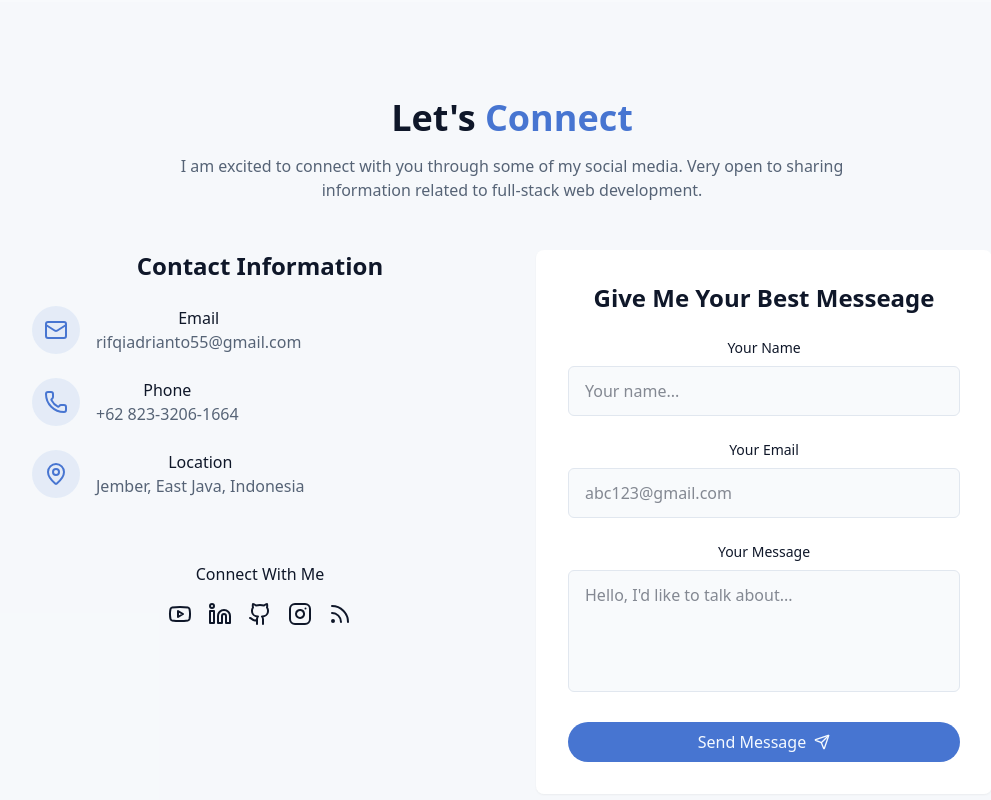
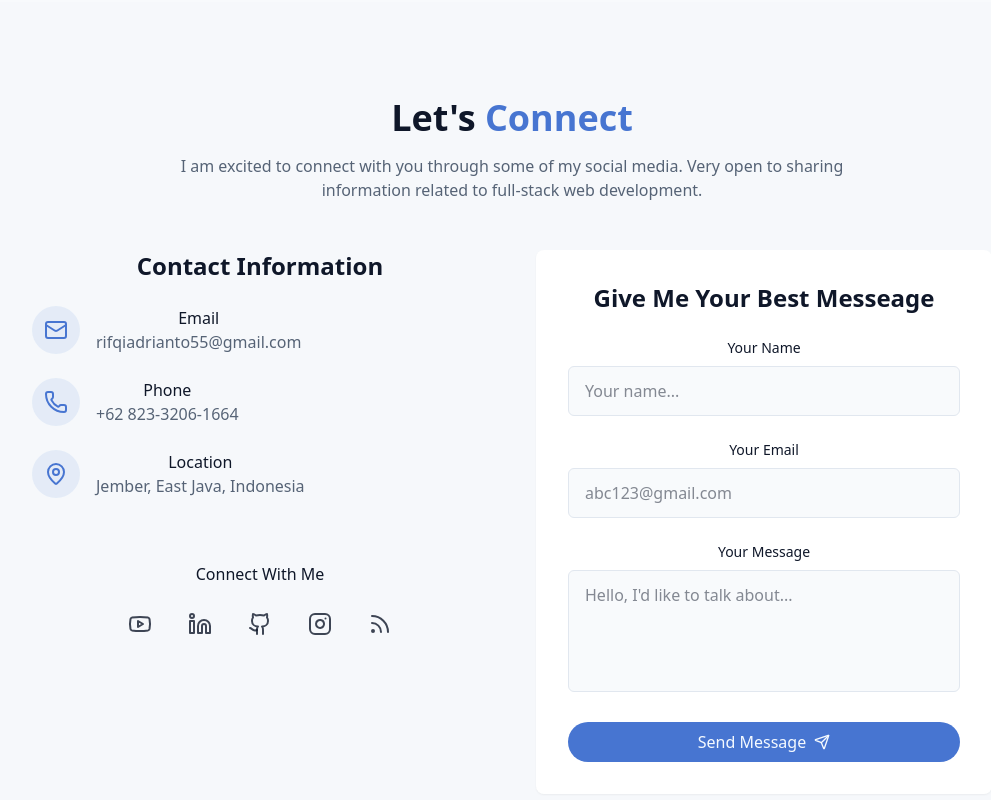
Before and after one commit to rifqiadrianto007/React_Portofolio, a React (Vite) app: page / in a window 1280 px wide. Shown: the part 4792-5592 px from the top of the page, without its empty margins (128-1119 px from the left). Built offline with nearby package versions, Linux system fonts and the light colour scheme.

Commit message:
feat : button type 'submit'

```diff
--- a/src/components/ContactSection.jsx
+++ b/src/components/ContactSection.jsx
@@ -1,3 +1,4 @@
+
 import {
     Github,
     Instagram,
@@ -45,8 +46,6 @@ export const ContactSection = () => {
         setIsSubmitting(true);
 
         try {
-            console.log('Sending email with data:', formData); // Debug log
-
             // Mengirim email menggunakan EmailJS
             const response = await fetch('https://api.emailjs.com/api/v1.0/email/send', {
                 method: 'POST',
@@ -66,8 +65,6 @@ export const ContactSection = () => {
                 })
             });
 
-            console.log('Response status:', response.status); // Debug log
-
             if (response.ok || response.status === 200) {
                 toast({
                     title: "Message sent!",
@@ -76,12 +73,10 @@ export const ContactSection = () => {
                 // Reset form setelah berhasil
                 setFormData({ name: '', email: '', message: '' });
             } else {
-                const errorText = await response.text();
-                console.error('Error response:', errorText); // Debug log
                 throw new Error('Failed to send message');
             }
         } catch (error) {
-            console.error('Error sending email:', error); // Debug log
+            console.error('Error sending email:', error);
             toast({
                 title: "Failed to send message",
                 description: "Something went wrong. Please try again later or contact me directly via email.",
@@ -142,9 +137,9 @@ export const ContactSection = () => {
                                 </div>
                                 <div>
                                     <h4 className="font-medium"> Location</h4>
-                                    <a className="text-muted-foreground hover:text-primary transition-colors">
+                                    <span className="text-muted-foreground">
                                         Jember, East Java, Indonesia
-                                    </a>
+                                    </span>
                                 </div>
                             </div>
                         </div>
@@ -152,19 +147,44 @@ export const ContactSection = () => {
                         <div className="pt-8">
                             <h4 className="font-medium mb-4"> Connect With Me</h4>
                             <div className="flex space-x-4 justify-center">
-                                <a href="https://www.youtube.com/@rifqi_adrianto1603" target="_blank">
+                                <a
+                                    href="https://www.youtube.com/@rifqi_adrianto1603"
+                                    target="_blank"
+                                    rel="noopener noreferrer"
+                                    aria-label="Visit Rifqi on YouTube"
+                                    className="inline-flex min-h-11 min-w-11 items-center justify-center rounded-full text-foreground/80 hover:text-primary transition-colors focus:outline-hidden focus:ring-2 focus:ring-primary focus:ring-offset-2">
                                     <Youtube />
                                 </a>
-                                <a href="https://www.linkedin.com/in/rifqiadrianto/" target="_blank">
+                                <a
+                                    href="https://www.linkedin.com/in/rifqiadrianto/"
+                                    target="_blank"
+                                    rel="noopener noreferrer"
+                                    aria-label="Visit Rifqi on LinkedIn"
+                                    className="inline-flex min-h-11 min-w-11 items-center justify-center rounded-full text-foreground/80 hover:text-primary transition-colors focus:outline-hidden focus:ring-2 focus:ring-primary focus:ring-offset-2">
                                     <Linkedin />
                                 </a>
-                                <a href="https://github.com/rifqiadrianto007" target="_blank">
+                                <a
+                                    href="https://github.com/rifqiadrianto007"
+                                    target="_blank"
+                                    rel="noopener noreferrer"
+                                    aria-label="Visit Rifqi on GitHub"
+                                    className="inline-flex min-h-11 min-w-11 items-center justify-center rounded-full text-foreground/80 hover:text-primary transition-colors focus:outline-hidden focus:ring-2 focus:ring-primary focus:ring-offset-2">
                                     <Github />
                                 </a>
-                                <a href="https://www.instagram.com/rifqi_adrianto/" target="_blank">
+                                <a
+                                    href="https://www.instagram.com/rifqi_adrianto/"
+                                    target="_blank"
+                                    rel="noopener noreferrer"
+                                    aria-label="Visit Rifqi on Instagram"
+                                    className="inline-flex min-h-11 min-w-11 items-center justify-center rounded-full text-foreground/80 hover:text-primary transition-colors focus:outline-hidden focus:ring-2 focus:ring-primary focus:ring-offset-2">
                                     <Instagram />
                                 </a>
-                                <a href="https://rifqiadrianto.blogspot.com/" target="_blank">
+                                <a
+                                    href="https://rifqiadrianto.blogspot.com/"
+                                    target="_blank"
+                                    rel="noopener noreferrer"
+                                    aria-label="Read Rifqi's blog"
+                                    className="inline-flex min-h-11 min-w-11 items-center justify-center rounded-full text-foreground/80 hover:text-primary transition-colors focus:outline-hidden focus:ring-2 focus:ring-primary focus:ring-offset-2">
                                     <Rss />
                                 </a>
                             </div>
@@ -174,7 +194,7 @@ export const ContactSection = () => {
                     <div className="bg-card p-8 rounded-lg shadow-xs">
                         <h3 className="text-2xl font-semibold mb-6"> Give Me Your Best Messeage</h3>
 
-                        <div className="space-y-6">
+                        <form className="space-y-6" onSubmit={handleSubmit}>
                             <div>
                                 <label
                                     htmlFor="name"
@@ -188,7 +208,7 @@ export const ContactSection = () => {
                                     required
                                     value={formData.name}
                                     onChange={handleChange}
-                                    className="w-full px-4 py-3 rounded-md border border-input bg-background focus:outline-hidden foucs:ring-2 focus:ring-primary"
+                                    className="w-full px-4 py-3 rounded-md border border-input bg-background focus:outline-hidden focus:ring-2 focus:ring-primary"
                                     placeholder="Your name..."
                                 />
                             </div>
@@ -206,7 +226,7 @@ export const ContactSection = () => {
                                     required
                                     value={formData.email}
                                     onChange={handleChange}
-                                    className="w-full px-4 py-3 rounded-md border border-input bg-background focus:outline-hidden foucs:ring-2 focus:ring-primary"
+                                    className="w-full px-4 py-3 rounded-md border border-input bg-background focus:outline-hidden focus:ring-2 focus:ring-primary"
                                     placeholder="abc123@gmail.com"
                                 />
                             </div>
@@ -224,13 +244,13 @@ export const ContactSection = () => {
                                     rows="4"
                                     value={formData.message}
                                     onChange={handleChange}
-                                    className="w-full px-4 py-3 rounded-md border border-input bg-background focus:outline-hidden foucs:ring-2 focus:ring-primary resize-none"
+                                    className="w-full px-4 py-3 rounded-md border border-input bg-background focus:outline-hidden focus:ring-2 focus:ring-primary resize-none"
                                     placeholder="Hello, I'd like to talk about..."
                                 />
                             </div>
 
                             <button
-                                onClick={handleSubmit}
+                                type="submit"
                                 disabled={isSubmitting}
                                 className={cn(
                                     "cosmic-button w-full flex items-center justify-center gap-2",
@@ -239,7 +259,7 @@ export const ContactSection = () => {
                                 {isSubmitting ? "Sending..." : "Send Message"}
                                 <Send size={16} />
                             </button>
-                        </div>
+                        </form>
                     </div>
                 </div>
             </div>
```
